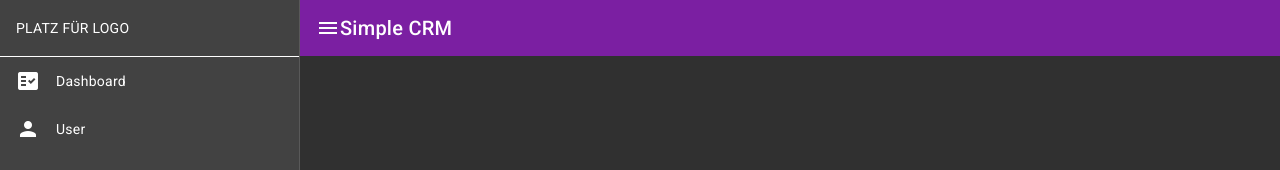
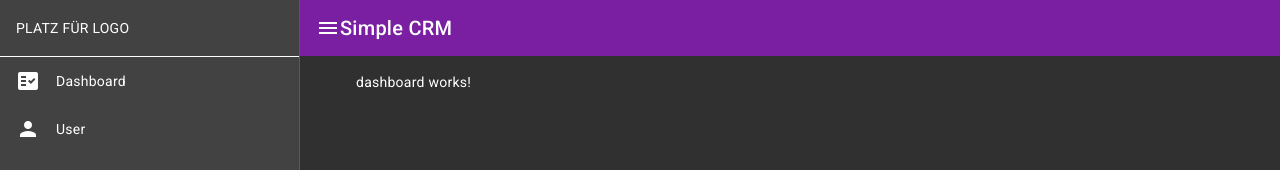
Before and after one commit to ThomEckert/simple-CRM, an Angular app: page / in a window 1280 px wide. Shown: the top 170 px of the page. Built offline with nearby package versions, Linux system fonts and the light colour scheme.

Commit message:
routing to components

```diff
--- a/src/app/app.component.html
+++ b/src/app/app.component.html
@@ -7,8 +7,8 @@
     </div>
 
     <ul class="menu-items">
-      <li><mat-icon>fact_check</mat-icon> Dashboard</li>
-      <li><mat-icon>person</mat-icon> User</li>
+      <li [routerLink]="[ '/dashboard' ]"><mat-icon>fact_check</mat-icon> Dashboard</li>
+      <li [routerLink]="[ '/user' ]"><mat-icon>person</mat-icon> User</li>
     </ul>
 
   </mat-drawer>
@@ -16,10 +16,15 @@
   <div class="example-sidenav-content">
     <mat-toolbar color="primary">
       <mat-toolbar-row>
-          <mat-icon class="menu-icon" mat-icon-button (click)="drawer.toggle()">menu</mat-icon>
+        <mat-icon class="menu-icon" mat-icon-button (click)="drawer.toggle()">menu</mat-icon>
         <span>Simple CRM</span>
       </mat-toolbar-row>
     </mat-toolbar>
+
+    <div class="router-container">
+      <router-outlet></router-outlet>
+    </div>
+
   </div>
 
 </mat-drawer-container>
--- a/src/app/app.component.scss
+++ b/src/app/app.component.scss
@@ -35,11 +35,18 @@ mat-toolbar {
     display: flex;
     align-items: center;
     cursor: pointer;
+    mat-icon {
+        margin-right: 16px;
+    }
     &:hover {
       background-color: rgba($color: #000000, $alpha: 0.25);
     }
-    mat-icon {
-        margin-right: 16px;
+    &:focus {
+      outline: none;
     }
   }
 }
+
+.router-container {
+  padding: 16px 0 16px 56px;
+}
--- a/src/app/app.component.ts
+++ b/src/app/app.component.ts
@@ -1,6 +1,6 @@
 import { Component } from '@angular/core';
 import { CommonModule } from '@angular/common';
-import { RouterOutlet } from '@angular/router';
+import { RouterModule, RouterOutlet } from '@angular/router';
 import { MatToolbarModule } from '@angular/material/toolbar';
 import {MatSidenavModule} from '@angular/material/sidenav';
 import {MatIconModule} from '@angular/material/icon';
@@ -10,7 +10,7 @@ import {MatIconModule} from '@angular/material/icon';
 @Component({
   selector: 'app-root',
   standalone: true,
-  imports: [CommonModule, RouterOutlet, MatToolbarModule, MatSidenavModule, MatIconModule],
+  imports: [CommonModule, RouterOutlet, MatToolbarModule, MatSidenavModule, MatIconModule, RouterModule],
   templateUrl: './app.component.html',
   styleUrl: './app.component.scss'
 })
--- a/src/app/app.routes.ts
+++ b/src/app/app.routes.ts
@@ -1,5 +1,11 @@
 import { Routes } from '@angular/router';
+import { UserComponent } from './user/user.component';
+import { DashboardComponent } from './dashboard/dashboard.component';
 
 
 
-export const routes: Routes = [  ];
+export const routes: Routes = [
+    { path: '', component: DashboardComponent },
+    { path: 'dashboard', component: DashboardComponent },
+    { path: 'user', component: UserComponent }
+ ];
--- /dev/null
+++ b/src/app/dashboard/dashboard.component.html
@@ -0,0 +1 @@
+<p>dashboard works!</p>
--- /dev/null
+++ b/src/app/user/user.component.html
@@ -0,0 +1 @@
+<p>user works!</p>
```
Also changed, not shown: src/app/dashboard/dashboard.component.ts (added, +12 -0 lines), src/app/user/user.component.ts (added, +12 -0 lines), src/app/dashboard/dashboard.component.scss (added), src/app/user/user.component.scss (added), 2 other files (tests, documents, lock files or other folders).
